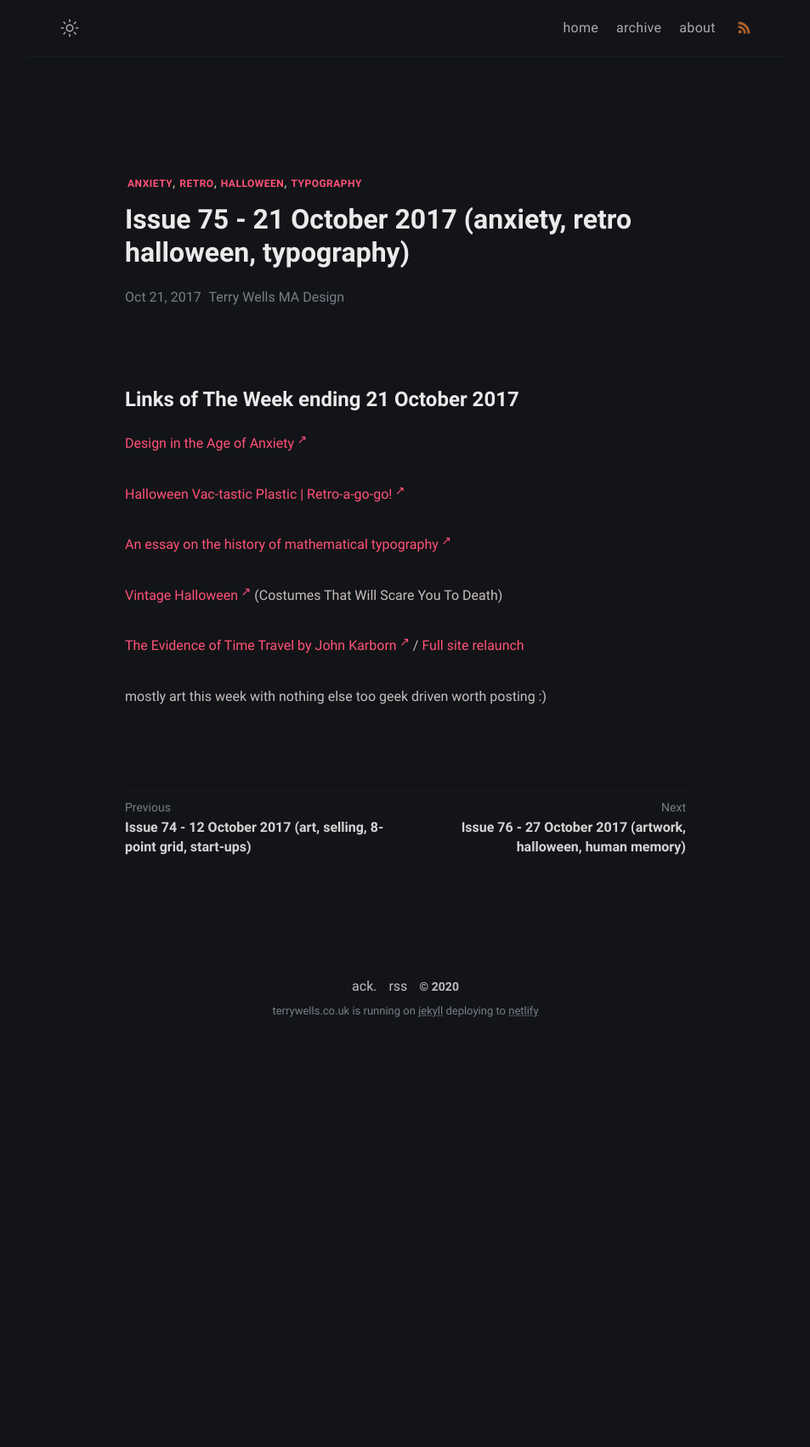
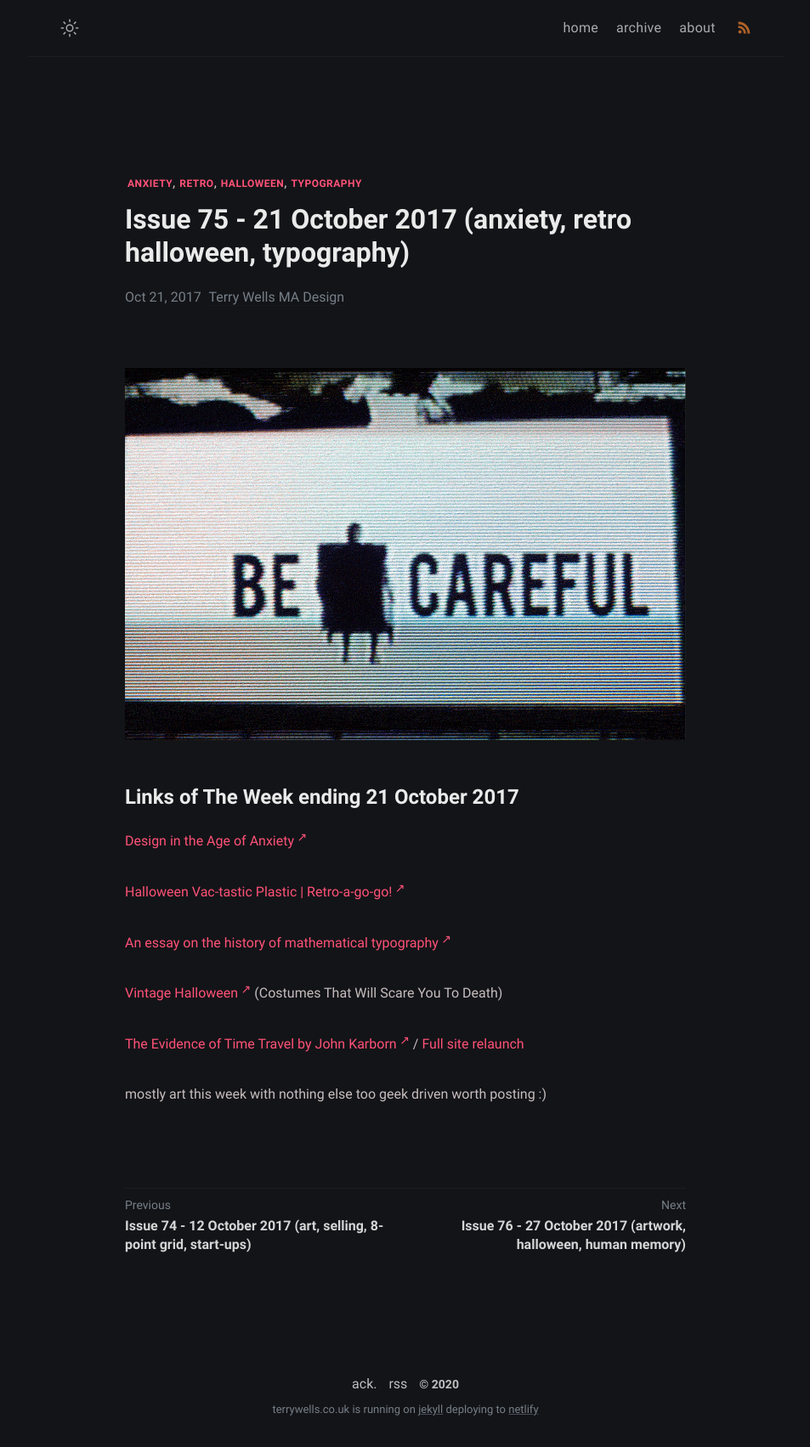
Before and after one commit to wristtattoo/jekyll-klise, a Jekyll site: the page built from _posts/2020-11-03-issue-75-21-october-2017-anxiety-retro-halloween-typography.md, in a window 1280 px wide. Shown: the whole page at 85% size, without its empty margins (163-1116 px from the left). Built offline with Jekyll 4.4.1, drawn with Linux system fonts in a browser that asks for light colours; a script that is not in the unit is left out; before the commit the page ends 1235 px from its top, so only the background shows below that.

Commit message:
Update Links of The Week “2020-11-03-issue-75-21-october-2017-anxiety-retro-halloween-typography”

```diff
--- a/_posts/2020-11-03-issue-75-21-october-2017-anxiety-retro-halloween-typography.md
+++ b/_posts/2020-11-03-issue-75-21-october-2017-anxiety-retro-halloween-typography.md
@@ -4,6 +4,8 @@ title: Issue 75 - 21 October 2017 (anxiety, retro halloween, typography)
 tags: anxiety retro halloween typography
 date: 2017-10-21T11:47:45.602Z
 ---
+![Design in the Age of Anxiety](/assets/uploads/issue-75.png "Design in the Age of Anxiety")
+
 # Links of The Week ending 21 October 2017
 
 <a href="https://medium.com/mule-design/design-in-the-age-of-anxiety-7a26f52d7aa1" target="_blank">Design in the Age of Anxiety</a>
```
Also changed, not shown: assets/uploads/issue-75.png (added).
